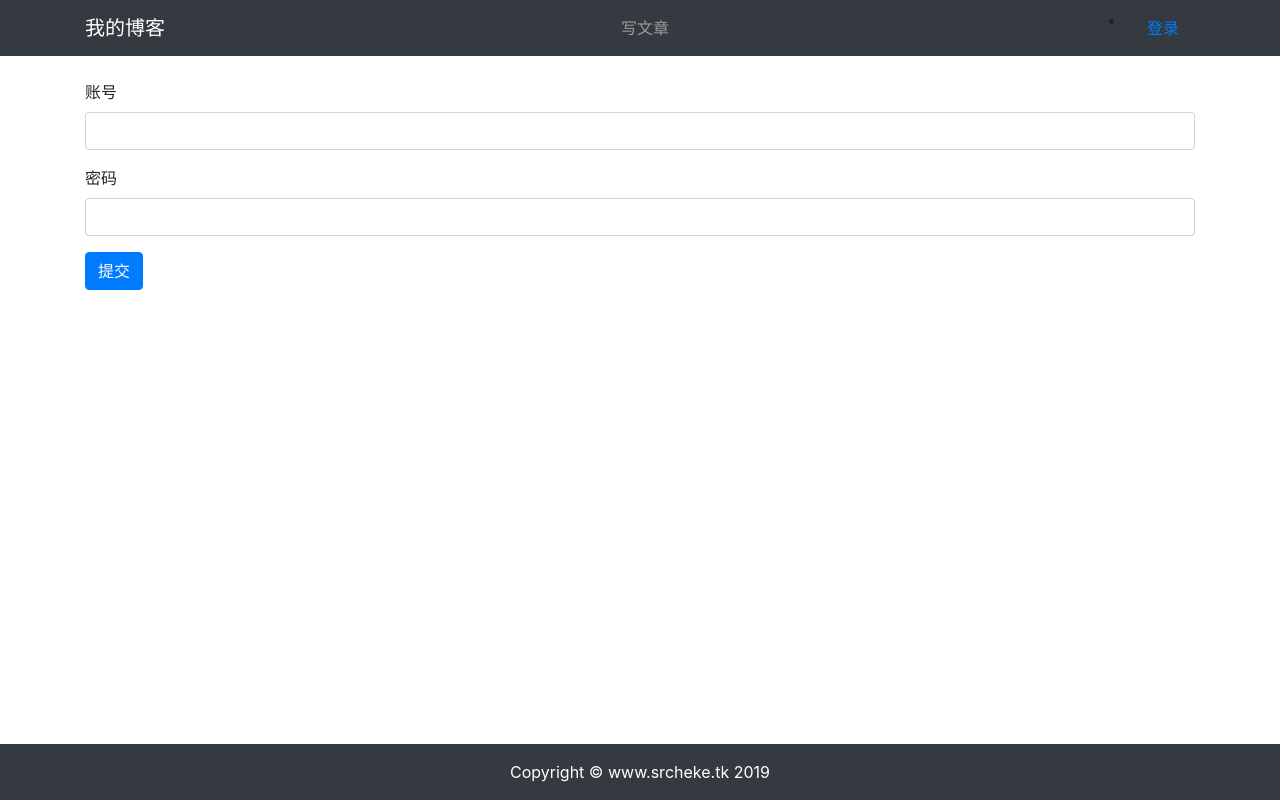
After one commit to rnxxct/blog, a Django app: page /userprofile/login/ in a window 1280 px wide. The commit adds this page. Run offline with Django 3.2, Linux system fonts and the light colour scheme; some libraries are stand-ins or nearby versions.

Commit message:
'userlogin'

```diff
--- a/srcheke/settings.py
+++ b/srcheke/settings.py
@@ -37,7 +37,8 @@ INSTALLED_APPS = [
     'django.contrib.sessions',
     'django.contrib.messages',
     'django.contrib.staticfiles',
-    'article'
+    'article',
+    'userprofile'
 ]
 
 MIDDLEWARE = [
--- a/srcheke/urls.py
+++ b/srcheke/urls.py
@@ -18,5 +18,6 @@ from django.urls import path, include
 
 urlpatterns = [
     path('admin/', admin.site.urls),
-    path('article/', include('article.urls', namespace='article'))
+    path('article/', include('article.urls', namespace='article')),
+    path('userprofile/', include('userprofile.urls', namespace='userprofile')),
 ]
--- a/templates/header.html
+++ b/templates/header.html
@@ -13,6 +13,23 @@
           </li>
         </ul>
       </div>
+      {% if user.is_authenticated %}
+        <!-- 如果用户已经登录，则显示用户名下拉框 -->
+        <li class="nav-item dropdown">
+            <a class="nav-link dropdown-toggle" style="float: right" href="#" id="navbarDropdown" role="button" data-toggle="dropdown" aria-haspopup="true" aria-expanded="false">
+              {{ user.username }}
+            </a>
+            <div class="dropdown-menu" aria-labelledby="navbarDropdown">
+              <a class="dropdown-item" href="#">退出登录</a>
+            </div>
+        </li>
+    <!-- 如果用户未登录，则显示 “登录” -->
+    {% else %}
+        <li class="nav-item">
+            <a class="nav-link" style="float: right" href="{% url 'userprofile:login' %}">登录</a>
+        </li>
+    <!-- if 语句在这里结束 -->
+    {% endif %}
 
     </div>
   </nav>
--- /dev/null
+++ b/templates/userprofile/login.html
@@ -0,0 +1,26 @@
+{% extends "base.html" %} {% load staticfiles %}
+{% block title %} 登录 {% endblock title %}
+{% block content %}
+<div class="container">
+    <div class="row">
+        <div class="col-12">
+            <br>
+            <form method="post" action=".">
+                {% csrf_token %}
+                <!-- 账号 -->
+                <div class="form-group">
+                    <label for="username">账号</label>
+                    <input type="text" class="form-control" id="username" name="username">
+                </div>
+                <!-- 密码 -->
+                <div class="form-group">
+                    <label for="password">密码</label>
+                    <input type="password" class="form-control" id="password" name="password">
+                </div>
+                <!-- 提交按钮 -->
+                <button type="submit" class="btn btn-primary">提交</button>
+            </form>
+        </div>
+    </div>
+</div>
+{% endblock content %}
--- /dev/null
+++ b/userprofile/urls.py
@@ -0,0 +1,9 @@
+from django.urls import path
+from . import views
+
+app_name = 'userprofile'
+
+urlpatterns = [
+    # 用户登录
+    path('login/', views.user_login, name='login'),
+]
--- a/userprofile/views.py
+++ b/userprofile/views.py
@@ -1,3 +1,30 @@
-from django.shortcuts import render
+from django.shortcuts import render, redirect
+from django.contrib.auth import authenticate, login
+from django.http import HttpResponse
+from .forms import UserLoginForm
+
 
 # Create your views here.
+def user_login(request):
+    if request.method == 'POST':
+        user_login_form = UserLoginForm(data=request.POST)
+        if user_login_form.is_valid():
+            # .cleaned_data 清洗出合法数据
+            data = user_login_form.cleaned_data
+            # 检验账号、密码是否正确匹配数据库中的某个用户
+            # 如果均匹配则返回这个 user 对象
+            user = authenticate(username=data['username'], password=data['password'])
+            if user:
+                # 将用户数据保存在 session 中，即实现了登录动作
+                login(request, user)
+                return redirect("article:article_list")
+            else:
+                return HttpResponse("账号或密码输入有误。请重新输入~")
+        else:
+            return HttpResponse("账号或密码输入不合法")
+    elif request.method == 'GET':
+        user_login_form = UserLoginForm()
+        context = {'form': user_login_form}
+        return render(request, 'userprofile/login.html', context)
+    else:
+        return HttpResponse("请使用GET或POST请求数据")
```
Also changed, not shown: db.sqlite3, static/jquery/jquery-3.3.1.js (renamed from static/bootstrap/jquery/jquery.js), static/popper/popper-1.14.4.js (renamed from static/bootstrap/popper/popper.js).
